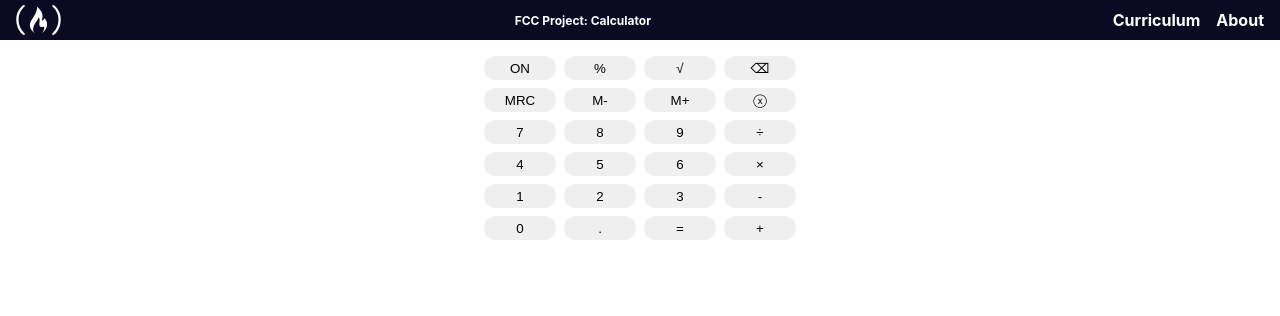
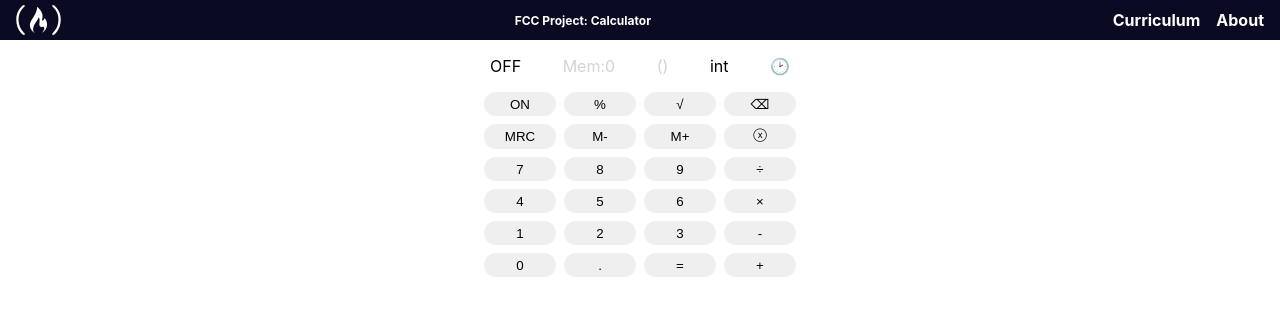
Before and after one commit to AkoHb/Calculator, a React (Create React App) app in the folder calculator-fcc/: page / in a window 1280 px wide. Shown: the top 316 px of the page. Built offline with nearby package versions, Linux system fonts and the light colour scheme.

Commit message:
Update display infoLine

```diff
--- a/calculator-fcc/src/Components/Calculator/DefaultButtons/DefaultButtons.css
+++ b/calculator-fcc/src/Components/Calculator/DefaultButtons/DefaultButtons.css
@@ -23,6 +23,10 @@
     ;
 }
 
+button#clear {
+    padding-bottom: 5px;
+}
+
 button {
         min-height: var(--min-button-size);
         min-width: var(--min-button-size);
--- /dev/null
+++ b/calculator-fcc/src/Components/Calculator/Display/Display.css
@@ -0,0 +1,20 @@
+*{
+    margin: 0;
+    padding: 0;
+    box-sizing: border-box;
+}
+
+.screen {
+    min-width: 300px;
+    display: flex;
+    align-items: center;
+    justify-content: center;
+}
+
+#info-line {
+    display: flex;
+    flex-direction: row;
+    gap: 0.5rem;
+    justify-content: space-between;
+    width: 100%
+}
--- a/calculator-fcc/src/Components/Calculator/Display/Display.js
+++ b/calculator-fcc/src/Components/Calculator/Display/Display.js
@@ -1,24 +1,54 @@
 import React from "react";
+import { STATE } from "../../State/STATE.js";
+import './Display.css';
+
+const infoLineColor = {
+    empty: "lightgray",
+    fill: "darkgray",
+    wrong: "red"
+}
 
 export default class Display extends React.Component {
     constructor(props){
         super(props)
 
-        this.state = {
-            infoLine : {
-                powerOn: props?.powerOn || "OFF",
-                memory: props?.memory || "0",
-                currentUserInput: props?.userInput || "",
-                branches: props?.branches || "()",
-                numIsDecimal: props?.decNum || "."
-            },
-            result: props?.result || "0"
-        }
-
+        this.state = { ...STATE };
 
 }
     render() {
-        return ( true )
+        return (
+            <div className="screen">
+                <div id="info-line">
+                    {Object.entries(this.state.infoLine).map(([key, value], i) => {
+                        // items history and userInput we don't display there (indexes 2 and 6)
+                        switch(i){
+                            case 0: // PowerOn ?
+                                return <span id={key}>{value ? "ON" : "OFF"}</span>;
+
+                            case 1: // Current memory value ?
+                                return <span id={key} style={ value > 0 ? {color: infoLineColor.fill} : {color: infoLineColor.empty}}>Mem:{value || "0"}</span>;
+
+                            case 3: // count of brackets
+                                return <span id={key}>
+                                    {
+                                        value === 0
+                                            ? <span id="noinvalidbrackets" style={{color: infoLineColor.empty}}>()</span>
+                                            : <><span id="open-bracket" style={{color: infoLineColor.fill}}>(</span>{value > 1 ? value : "" }<span id="close-bracket" style={{color: infoLineColor.wrong}}>)</span></>
+                                    }
+                                </span>;
+
+                            case 4: // Current num is decimal or integer
+                                return <span id={key}>{value ? "dec" : "int"}</span>;
+
+                            case 5: // count items in shortHistory
+                                const length = value.length;
+                                return <span id={key} style={ length > 0 ? {color: infoLineColor.fill} : {color: infoLineColor.empty}}>{`\u{1F551}`}{length > 0 ? length : ""}</span>;
+                        }
+                    })}
+                </div>
+
+            </div>
+        )
     }
 
 }
--- /dev/null
+++ b/calculator-fcc/src/Components/State/STATE.js
@@ -0,0 +1,13 @@
+export const STATE = {
+    infoLine : {
+        powerOn: false,
+        memory: 0,
+        currentUserInput: "",
+        brackets: 0,
+        numIsDecimal: false,
+        shortHistory: [],
+        history: []
+    },
+    result: 0
+
+}
```
Also changed, not shown: calculator-fcc/src/Components/Description.md (added, +30 -0 lines), calculator-fcc/src/Components/Calculator/Display/Display.module.css (deleted), 1 other file (tests, documents, lock files or other folders).
